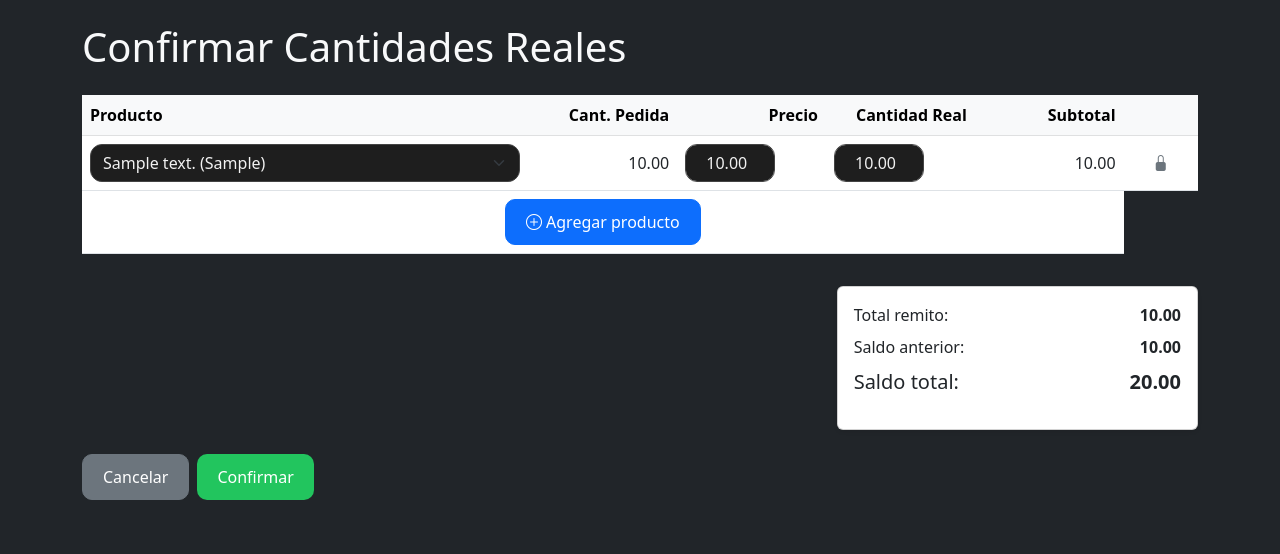
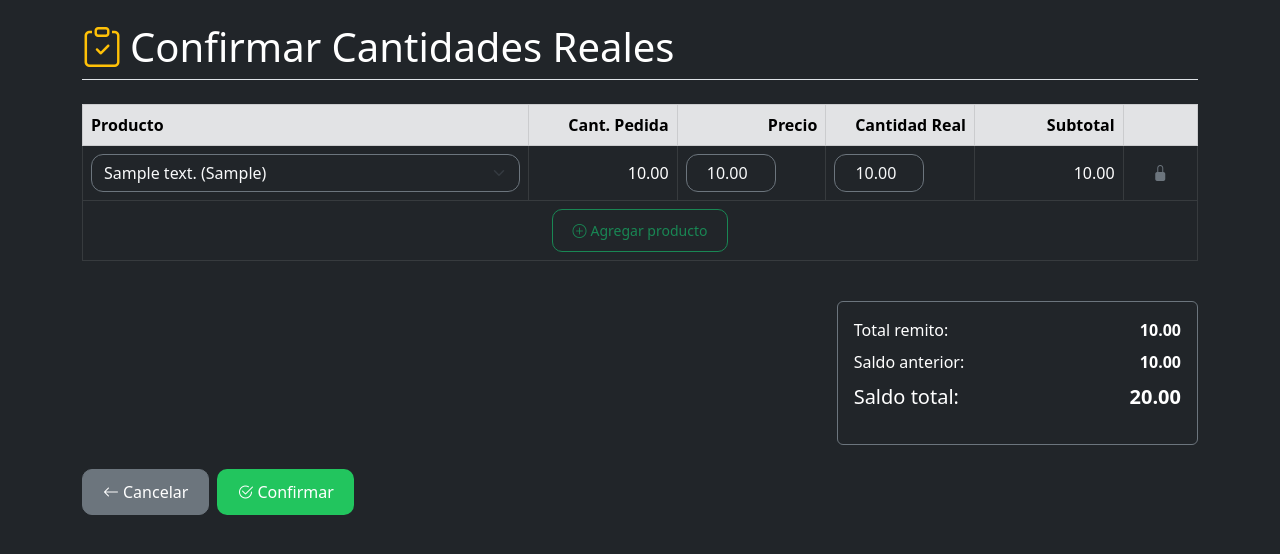
Before and after one commit to mgorno/GranjApp, a Flask app: page /entregas/1/remito in a window 1280 px wide. Shown: the part 57-611 px from the top of the page. Run offline with Flask 3, Linux system fonts and the light colour scheme; a database or web service that is not in the repository returns one stand-in record (values such as "Sample title"); some libraries are stand-ins or nearby versions.

Commit message:
cambio estilo

```diff
--- a/templates/remito_confirmar.html
+++ b/templates/remito_confirmar.html
@@ -14,13 +14,17 @@
 {% endblock %}
 
 {% block content %}
-<h1 class="mb-4">Confirmar Cantidades Reales</h1>
+<h1 class="mb-4 text-white border-bottom pb-2" style="font-weight: 500;">
+  <i class="bi bi-clipboard-check me-2 text-warning"></i>Confirmar Cantidades Reales
+</h1>
 
 <form action="{{ url_for('entregas.remito', id_pedido=id_pedido) }}" method="POST" id="form-remito"
   data-saldo-anterior="{{ '%.2f'|format(saldo_anterior) }}">
-  <div class="table-responsive mb-3">
-    <table class="table align-middle" id="tabla-remito">
-      <thead class="table-light">
+
+  <!-- Tabla de productos -->
+  <div class="table-responsive mb-4">
+    <table class="table table-dark table-bordered align-middle" id="tabla-remito">
+      <thead class="table-secondary text-dark">
         <tr>
           <th style="width: 30%">Producto</th>
           <th style="width: 10%" class="text-end">Cant. Pedida</th>
@@ -35,11 +39,13 @@
         <tr>
           <input type="hidden" name="id_detalle" value="{{ item.id_detalle }}">
           <td>
-            <select name="id_producto" class="form-select producto-select" required>
+            <select name="id_producto" class="form-select bg-dark text-light border-secondary producto-select" required>
               <option value="" disabled>Seleccione…</option>
               {% for p in productos %}
-              <option value="{{ p.id_producto }}" data-precio="{{ '%.2f'|format(p.precio) }}"
-                data-unidad="{{ p.unidad_base }}" {{ 'selected' if p.id_producto==item.id_producto }}>
+              <option value="{{ p.id_producto }}"
+                data-precio="{{ '%.2f'|format(p.precio) }}"
+                data-unidad="{{ p.unidad_base }}"
+                {{ 'selected' if p.id_producto==item.id_producto }}>
                 {{ p.descripcion }} ({{ p.unidad_base }})
               </option>
               {% endfor %}
@@ -47,12 +53,14 @@
           </td>
           <td class="text-end">{{ '%.2f'|format(item.cantidad or 0) }}</td>
           <td class="text-end">
-            <input type="number" step="0.01" name="precio" value="{{ '%.2f'|format(item.precio or 0) }}"
-              class="form-control text-end table-input precio-input" required>
+            <input type="number" step="0.01" name="precio"
+              value="{{ '%.2f'|format(item.precio or 0) }}"
+              class="form-control text-end bg-dark text-light border-secondary table-input precio-input" required>
           </td>
           <td class="text-end">
-            <input type="number" step="0.01" name="cantidad_real" value="{{ '%.2f'|format(item.cantidad_real or 0) }}"
-              class="form-control text-end table-input cantidad-input" required>
+            <input type="number" step="0.01" name="cantidad_real"
+              value="{{ '%.2f'|format(item.cantidad_real or 0) }}"
+              class="form-control text-end bg-dark text-light border-secondary table-input cantidad-input" required>
           </td>
           <td class="text-end subtotal-cell">
             {{ '%.2f'|format((item.precio or 0) * (item.cantidad_real or 0)) }}
@@ -69,12 +77,11 @@
         </tr>
         {% endfor %}
       </tbody>
-
       <tfoot>
         <tr>
-          <td colspan="5" class="text-center">
-            <button type="button" class="btn btn-primary" id="agregar-fila">
-              <i class="bi bi-plus-circle"></i> Agregar producto
+          <td colspan="6" class="text-center">
+            <button type="button" class="btn btn-outline-success btn-sm" id="agregar-fila">
+              <i class="bi bi-plus-circle me-1"></i>Agregar producto
             </button>
           </td>
         </tr>
@@ -82,27 +89,36 @@
     </table>
   </div>
 
+  <!-- Resumen de totales -->
   <div class="row g-3 mb-4">
     <div class="col-md-4 ms-auto">
-      <div class="card shadow-sm">
+      <div class="card bg-dark text-white border-secondary">
         <div class="card-body">
           <p class="d-flex justify-content-between mb-2">
-            <span>Total remito:</span> <strong id="total-remito">0.00</strong>
+            <span>Total remito:</span>
+            <strong id="total-remito">0.00</strong>
           </p>
           <p class="d-flex justify-content-between mb-2">
-            <span>Saldo anterior:</span> <strong>{{ '%.2f'|format(saldo_anterior) }}</strong>
+            <span>Saldo anterior:</span>
+            <strong>{{ '%.2f'|format(saldo_anterior) }}</strong>
           </p>
           <p class="d-flex justify-content-between fs-5">
-            <span>Saldo total:</span> <strong id="saldo-total">0.00</strong>
+            <span>Saldo total:</span>
+            <strong id="saldo-total">0.00</strong>
           </p>
         </div>
       </div>
     </div>
   </div>
 
+  <!-- Botones -->
   <div class="d-flex gap-2">
-    <a href="{{ url_for('entregas.lista_entregas') }}" class="btn btn-secondary">Cancelar</a>
-    <button type="submit" class="btn btn-success">Confirmar</button>
+    <a href="{{ url_for('entregas.lista_entregas') }}" class="btn btn-secondary">
+      <i class="bi bi-arrow-left me-1"></i>Cancelar
+    </a>
+    <button type="submit" class="btn btn-success">
+      <i class="bi bi-check2-circle me-1"></i>Confirmar
+    </button>
   </div>
 </form>
 {% endblock %}
```
